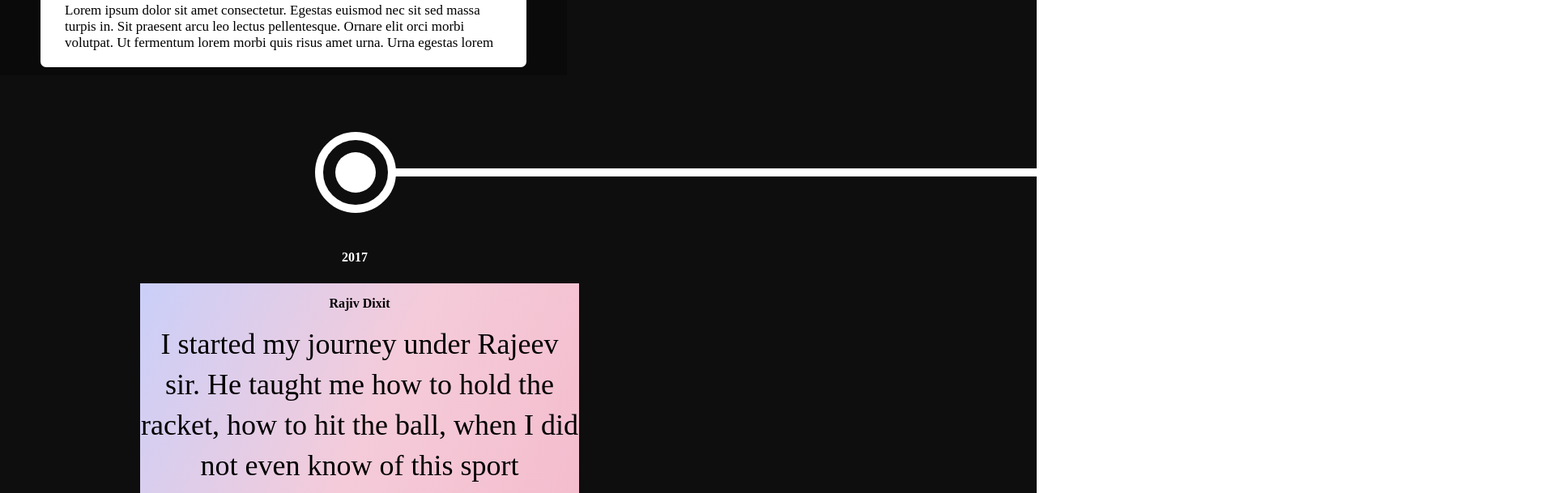
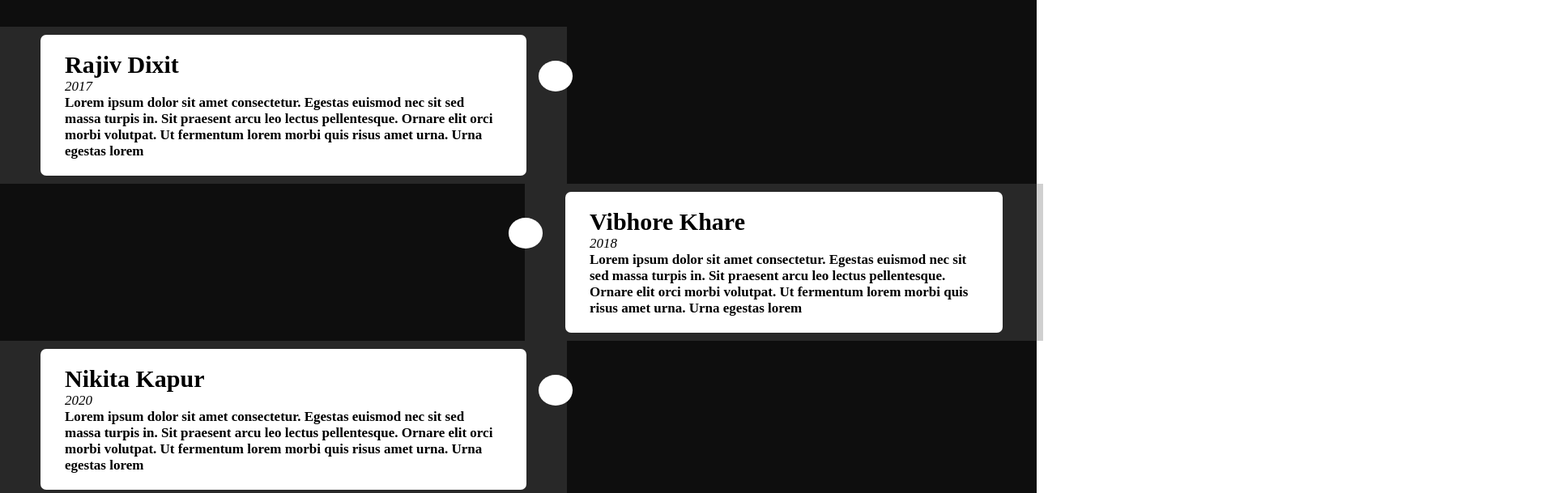
Before and after one commit to kaneeshk24/AT_v1, a React (Create React App) app: page / in a window 1280 px wide. Shown: the part 6067-6676 px from the top of the page at 81% size, 1920 px wide, since content can reach past the window. Built offline with nearby package versions, Linux system fonts and the light colour scheme.

Commit message:
timeline

```diff
--- a/src/components/Xslider.module.css
+++ b/src/components/Xslider.module.css
@@ -19,20 +19,20 @@
   height: 10px;
 }
 .groupItem {
-  top: 25px;
-  left: 57px;
+  top: 18.75px;
+  left: 42.75px;
   border-radius: 50%;
-  width: 50px;
-  height: 50px;
+  width: 37.5px;
+  height: 37.5px;
 }
 .groupInner {
   top: 0;
-  left: 32px;
+  left: 24px;
   border-radius: 50%;
-  border: 10px solid var(--color-white);
+  border: 7.5px  solid var(--color-white);
   box-sizing: border-box;
-  width: 100px;
-  height: 100px;
+  width: 75px;
+  height: 75px;
 }
 .div1,
 .groupInner,
--- a/src/components/Ytimeline.js
+++ b/src/components/Ytimeline.js
@@ -3,10 +3,38 @@ import styles from "./Ytimeline.module.css";
 const Ytimeline = ({ className = "" }) => {
     return(
         <div className={styles.timeline}>
-            <div className={styles.container}>
+            <div className={styles.containerLeft}>
+                <div className={styles.elipse} />
                 <div className={styles.textbox}>
                     <div className={styles.h2}>Rajiv Dixit</div>
                     <div className={styles.small}>2017</div>
+                    <div className={styles.p}>Lorem ipsum dolor sit amet consectetur. Egestas euismod nec sit sed massa turpis in. Sit praesent arcu leo lectus pellentesque. Ornare elit orci morbi volutpat. Ut fermentum lorem morbi quis risus amet urna. Urna egestas lorem</div>
+                </div>
+            </div>
+
+            <div className={styles.containerRight}>
+            <div className={styles.elipseRt} />
+                <div className={styles.textbox}>
+                    <div className={styles.h2}>Vibhore Khare</div>
+                    <div className={styles.small}>2018</div>
+                    <div className={styles.p}>Lorem ipsum dolor sit amet consectetur. Egestas euismod nec sit sed massa turpis in. Sit praesent arcu leo lectus pellentesque. Ornare elit orci morbi volutpat. Ut fermentum lorem morbi quis risus amet urna. Urna egestas lorem</div>
+                </div>
+            </div>
+
+            <div className={styles.containerLeft}>
+            <div className={styles.elipse} />
+                <div className={styles.textbox}>
+                    <div className={styles.h2}>Nikita Kapur</div>
+                    <div className={styles.small}>2020</div>
+                    <div className={styles.p}>Lorem ipsum dolor sit amet consectetur. Egestas euismod nec sit sed massa turpis in. Sit praesent arcu leo lectus pellentesque. Ornare elit orci morbi volutpat. Ut fermentum lorem morbi quis risus amet urna. Urna egestas lorem</div>
+                </div>
+            </div>
+
+            <div className={styles.containerRight}>
+            <div className={styles.elipseRt} />
+                <div className={styles.textbox}>
+                    <div className={styles.h2}>Raman Subrahmanyan</div>
+                    <div className={styles.small}>2024</div>
                     <div className={styles.p}>Lorem ipsum dolor sit amet consectetur. Egestas euismod nec sit sed massa turpis in. Sit praesent arcu leo lectus pellentesque. Ornare elit orci morbi volutpat. Ut fermentum lorem morbi quis risus amet urna. Urna egestas lorem</div>
                 </div>
             </div>
--- a/src/components/Ytimeline.module.css
+++ b/src/components/Ytimeline.module.css
@@ -1,13 +1,22 @@
 .timeline{
     position: absolute;
     max-width: 1200px;
+    margin: 100px auto;
     top: 6000px;
 }
-.container{
+.containerLeft{
+    left: 0;
     padding: 10px 50px;
     position: relative;
     width: 50%;
-    background: rgba(0,0,0, 0.3);
+    background: rgba(100, 100, 100, 0.3);
+}
+.containerRight{
+    left: 54%;
+    padding: 10px 50px;
+    position: relative;
+    width: 45%;
+    background: rgba(100, 100, 100, 0.3);
 }
 .textbox{
     padding: 20px 30px;
@@ -16,3 +25,35 @@
     border-radius: 7px;
     font-size: 17px;
 }
+.h2{
+    font-weight: bolder;
+    font-size: 30px;
+}
+.small{
+font-style: italic;
+}
+.p{
+    font-size: 17px;
+    font-weight: bold;
+}
+
+  .elipse {
+    top: 42px;
+    right: -7px;
+    z-index: 10;
+    position: absolute;
+    border-radius: 50%;
+    background-color: white;
+    width: 42px;
+    height: 37.5px;
+  }
+.elipseRt{
+    left: -20px;
+    top: 42px;
+    z-index: 10;
+    position: absolute;
+    border-radius: 50%;
+    background-color: white;
+    width: 42px;
+    height: 37.5px;
+  }
--- a/src/pages/Frame.js
+++ b/src/pages/Frame.js
@@ -157,7 +157,8 @@ const Frame = () => {
         </div>
       </div>
     </div>
-    </div><Xslider></Xslider></>
+    </div>
+    {/* <Xslider></Xslider></> */}</>
     <Ytimeline></Ytimeline></>
 
   );
--- a/src/pages/Frame.module.css
+++ b/src/pages/Frame.module.css
@@ -601,10 +601,15 @@
   font-family: var(--font-silka);
 }
 
-.Xslider {
+/* .Xslider {
   position: absolute;
   top: 6143px;
   left: calc(50% - 4082px);
   line-height: 50px;
   font-weight: 900;
+} */
+.timeline{
+  top: 43px;
+  left: calc(50% - 403382px);
+
 }
```
